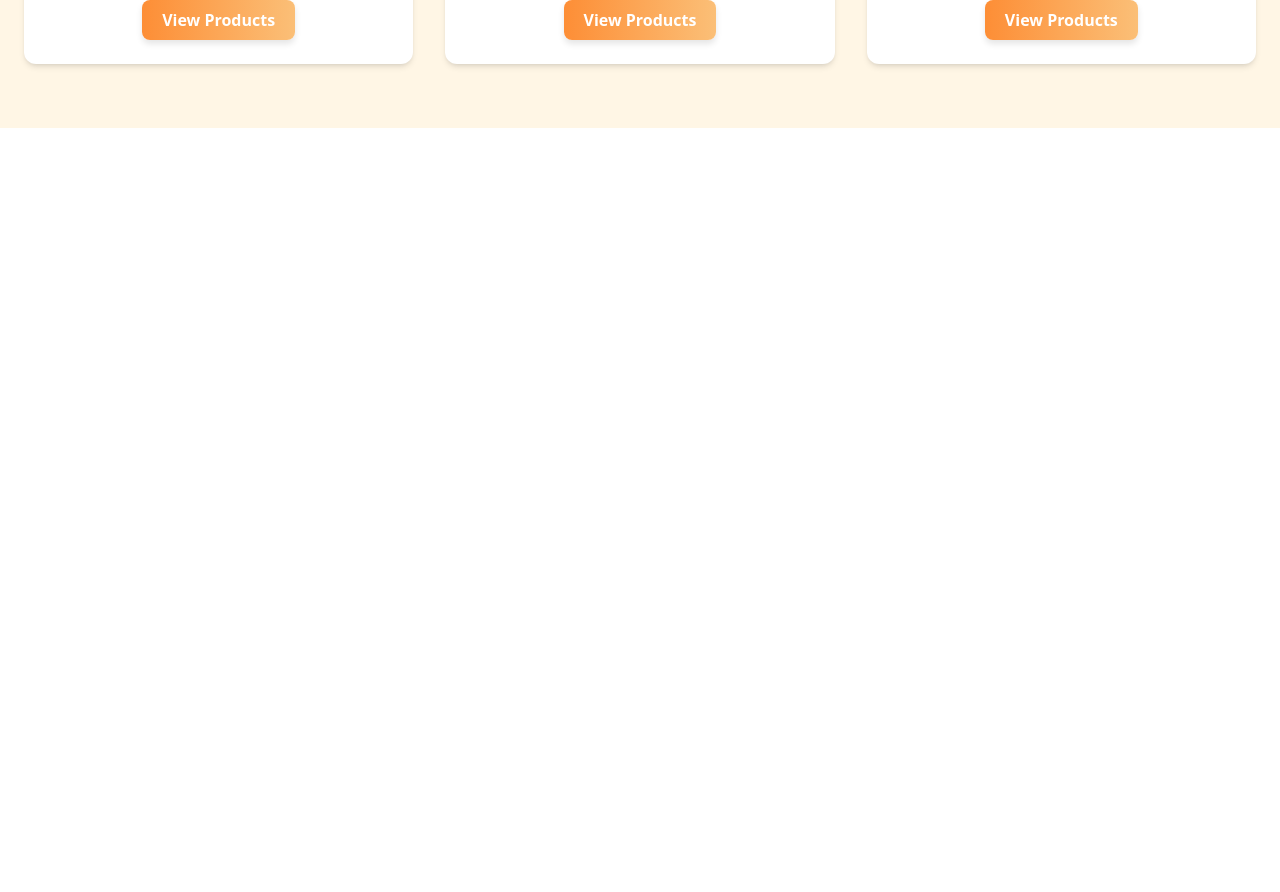
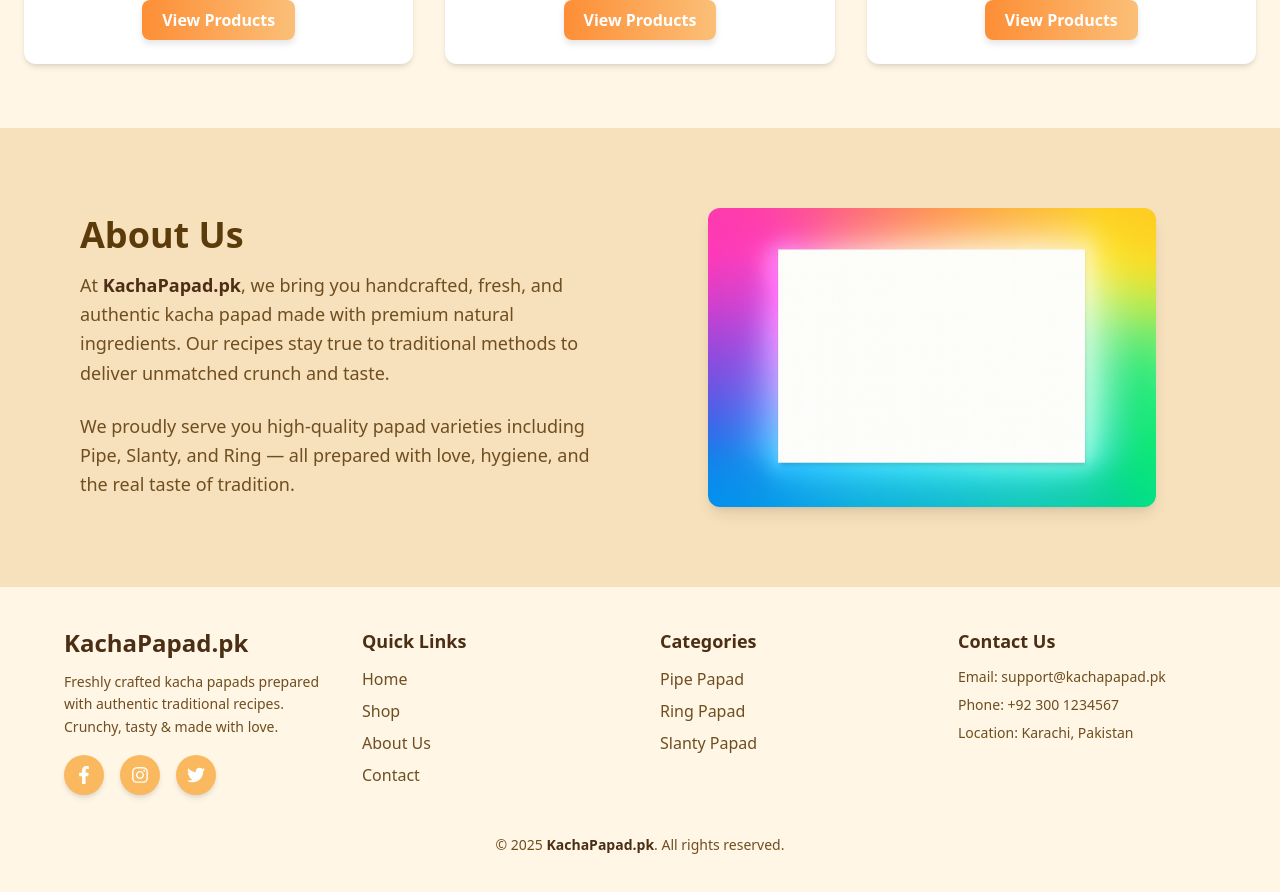
Before and after one commit to Muhammad-Hammad-Habib/e-commerce-frondend, a React (Vite) app: page / in a window 1280 px wide. Shown: the part 2300-3192 px from the top of the page. Before the commit the page ends 2428 px from the top, so only its background shows below. Built offline with nearby package versions, Linux system fonts and the light colour scheme.

Commit message:
added new section

```diff
--- a/src/layout/LandingPage.jsx
+++ b/src/layout/LandingPage.jsx
@@ -4,15 +4,19 @@ import HeroSection from "../component/HeroSection";
 import FeaturedProducts from "../component/FeaturedProducts";
 import WhyChooseUs from "../component/WhyChooseUs";
 import BrowseCategories from "../component/BrowseCategories";
+import AboutUs from "../component/AboutUs";
+import Footer from "../component/Footer";
 
 const LandingPage = () => {
   return (
     <div className="container-lg bg-[#FFF6E5] ">
       <Navbar />
       <HeroSection />
-      <FeaturedProducts/>
-      <WhyChooseUs/>
-      <BrowseCategories/>
+      <FeaturedProducts />
+      <WhyChooseUs />
+      <BrowseCategories />
+      <AboutUs />
+      <Footer />
     </div>
   );
 };
```
